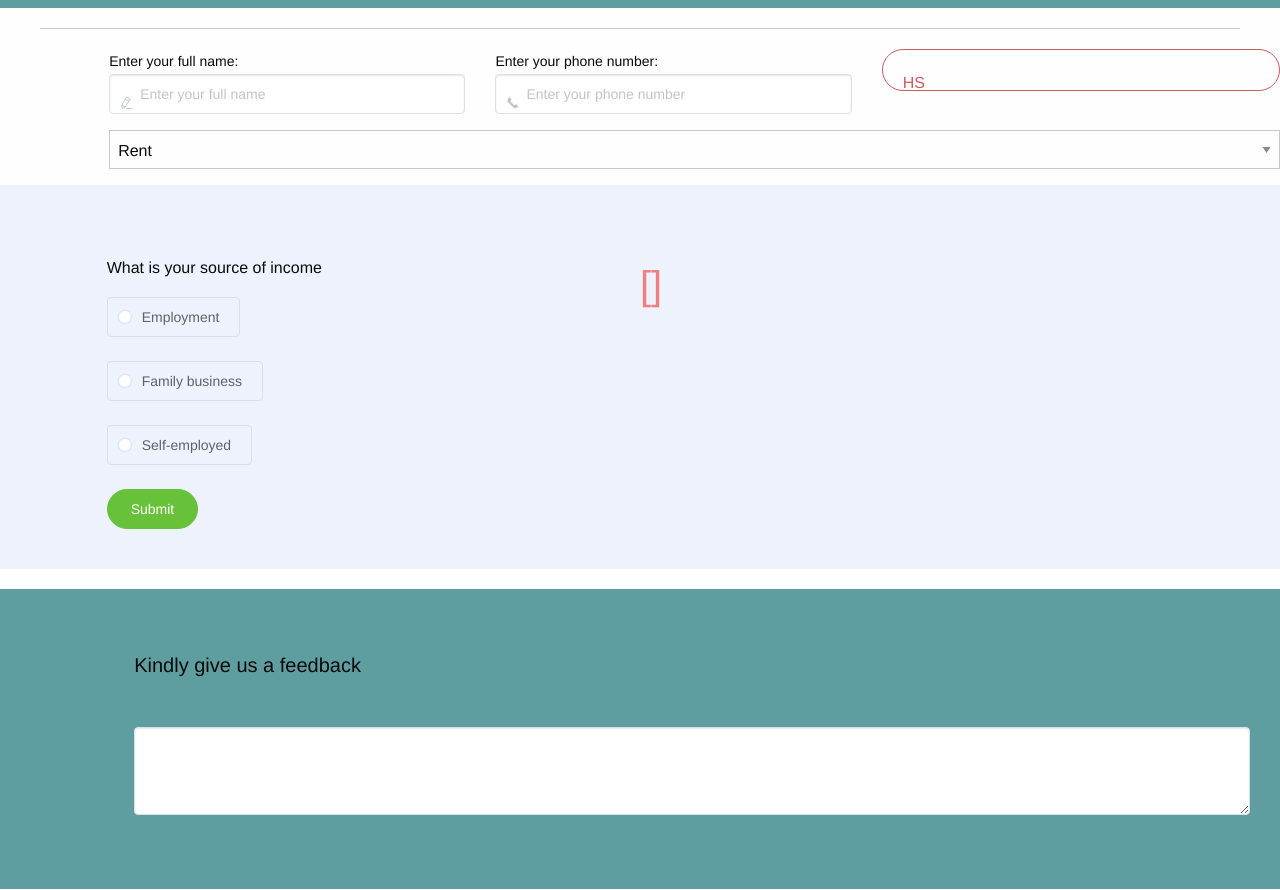
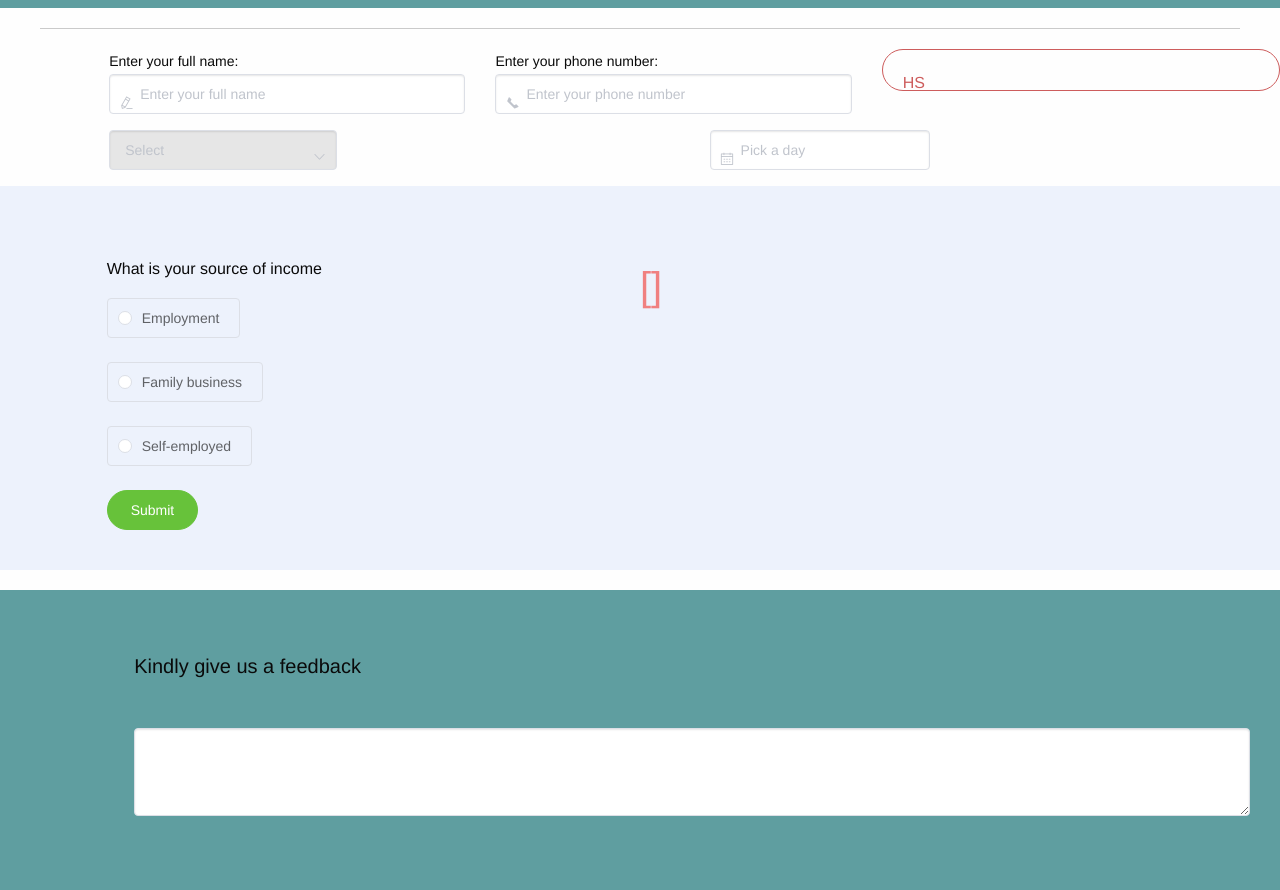
Before and after one commit to caroltheuri/vuejsapp, a Vue app: page / in a window 1280 px wide. Shown: the part 1001-1891 px from the top of the page. Built offline with nearby package versions, Linux system fonts and the light colour scheme.

Commit message:
use of select and date time

```diff
--- a/src/components/selection.vue
+++ b/src/components/selection.vue
@@ -3,12 +3,22 @@
         <div class="grid-x grid-margin-x">
             <div class="large-1 cell"></div>
             <div class="auto cell">
-                <select v-model="selected" id="options">
-                    <option v-for="choice in choices" v-bind:value="choice.value">
-                        {{choice.number}}
-                    </option>
-                </select>
+                <el-select v-model="value" id="options">
+                    <el-option v-for="choice in choices"
+                               :key="choice.value"
+                               :label="choice.label"
+                               :value="choice.value"
+                    >
+                    </el-option>
+                </el-select>
     </div>
+            <div class="auto cell">
+                <el-date-picker size="large"
+                        v-model="value1"
+                        type="date"
+                        placeholder="Pick a day">
+                </el-date-picker>
+            </div>
         </div>
     </div>
 </template>
@@ -18,22 +28,23 @@
         data(){
             return{
                 display: true,
-                selected: "1",
                 choices: [{
-                    number: 'Rent',
-                    value: '1'
+                    value: 'Rent',
+                    label: 'Rent'
 
                 },
                     {
-                        number: 'Ownership',
-                        value: '2'
+                        value: 'Ownership',
+                        label: 'Ownership'
                     },
                     {
-                        number: 'Investment',
-                        value: '3'
-                    }
-                ]
+                        value: 'Investment',
+                        label: 'Investment'
+                    }],
+                    value:'',
+                value1: '',
             }
         }
     }
 </script>
+<style></style>
```
